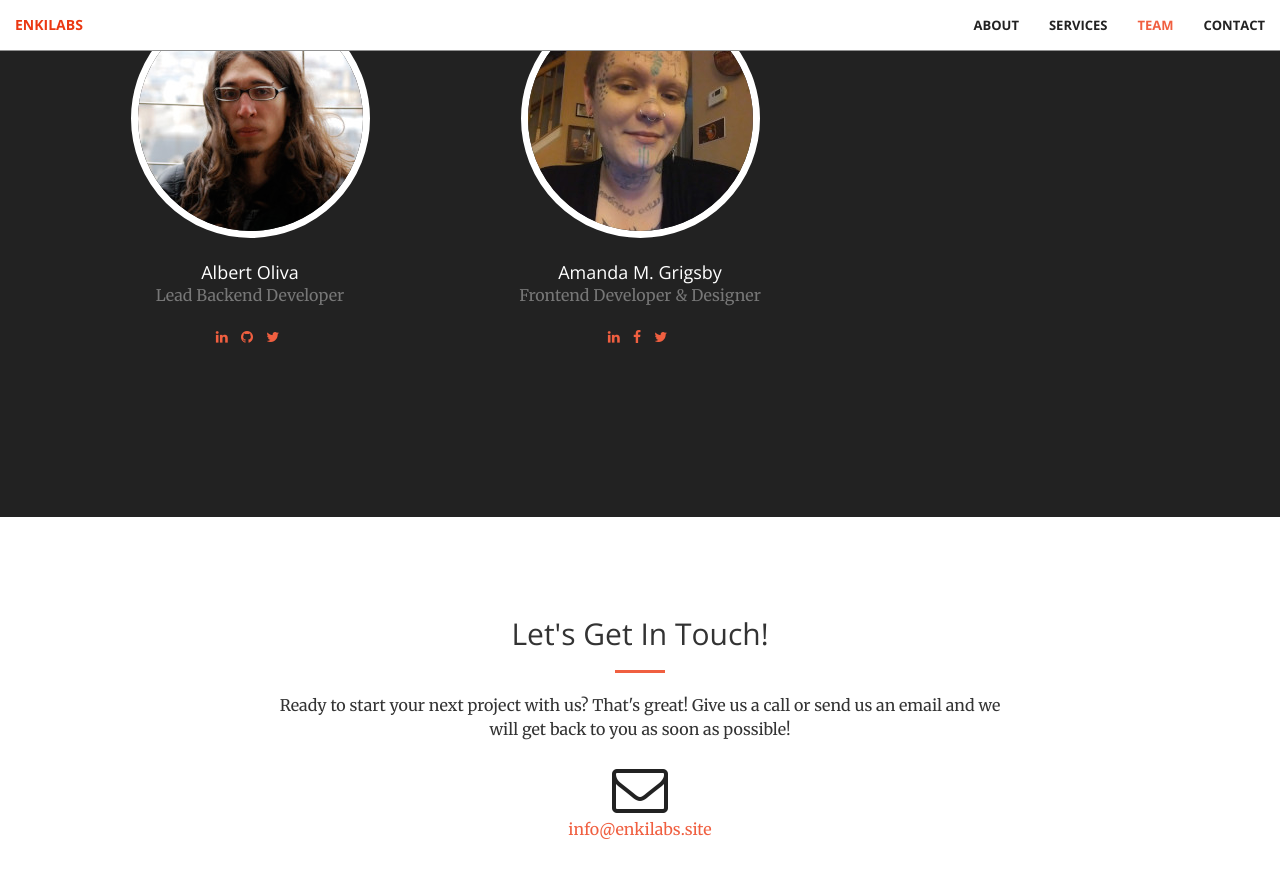
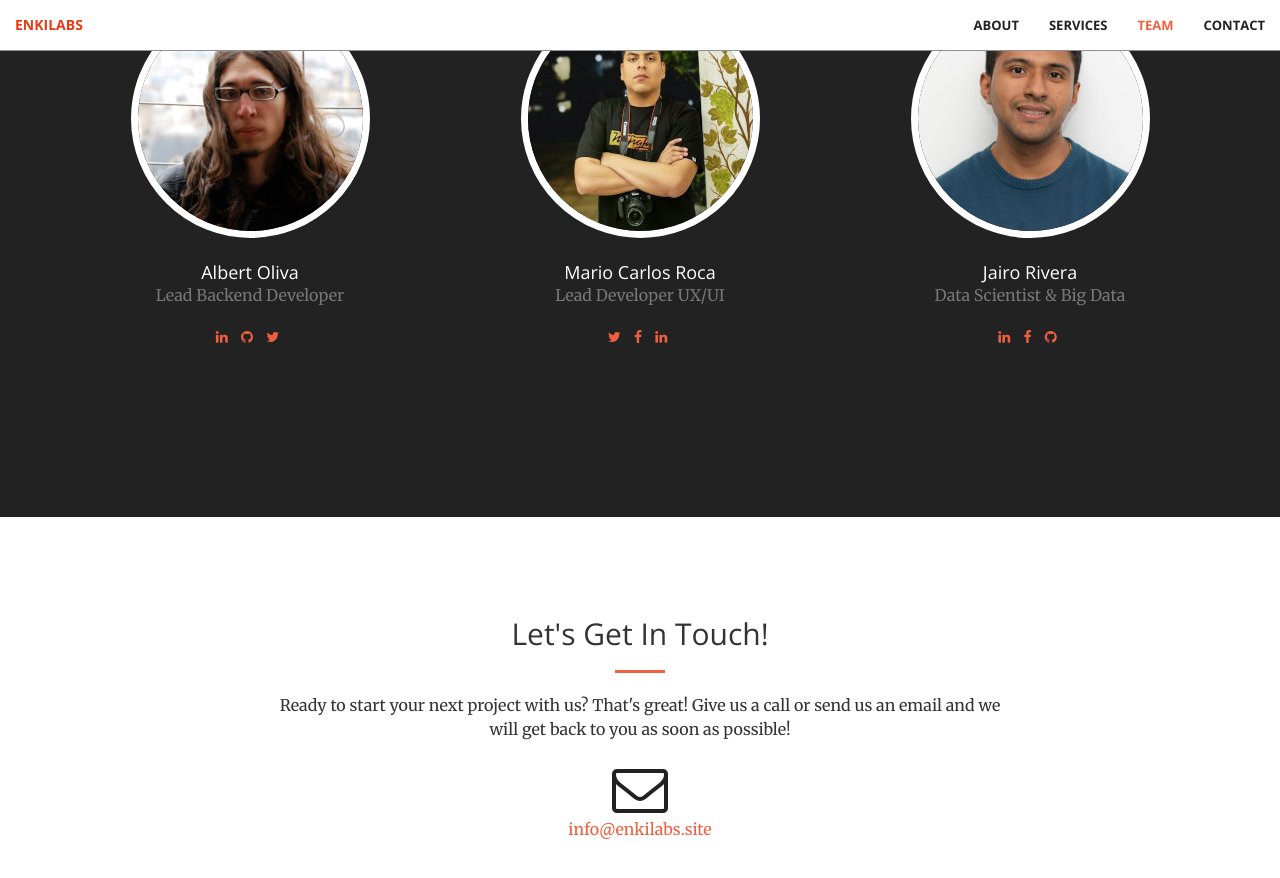
Before and after one commit to aiw3ndil/enkilabs, a Jekyll site: the page built from index.html, in a window 1280 px wide and 900 px high, scrolled down 1951 px. Shown: the top 878 px of the window. Built offline with Jekyll 4.4.1, drawn with Linux system fonts in a browser that asks for light colours; part of the change alters nothing that is shown.

Commit message:
Team re sorting

```diff
--- a/_config.yml
+++ b/_config.yml
@@ -24,35 +24,35 @@ people:
     - title: twitter
       url: https://twitter.com/aiw3ndil
 
-#- name: Mario Carlos Roca
-#  pic: 2
-#  position: Lead Developer UX/UI
-#  social:
-#    - title: twitter
-#      url: https://twitter.com/marioccarloss
-#    - title: facebook
-#      url: https://www.facebook.com/marioccarloss
-#    - title: linkedin
-#      url: https://www.linkedin.com/in/marioccarloss/
-#
-#- name: Jairo Rivera
-#  pic: 3
-#  position: Data Scientist & Big Data
+- name: Mario Carlos Roca
+  pic: 2
+  position: Lead Developer UX/UI
+  social:
+    - title: twitter
+      url: https://twitter.com/marioccarloss
+    - title: facebook
+      url: https://www.facebook.com/marioccarloss
+    - title: linkedin
+      url: https://www.linkedin.com/in/marioccarloss/
+
+- name: Jairo Rivera
+  pic: 3
+  position: Data Scientist & Big Data
+  social:
+    - title: linkedin
+      url: https://www.linkedin.com/in/jairoriveracueva
+    - title: facebook
+      url: https://www.facebook.com/jairoabrahan.riveracueva
+    - title: github
+      url: #
+
+#- name: Amanda M. Grigsby
+#  pic: 4
+#  position: Frontend Developer & Designer
 #  social:
 #    - title: linkedin
-#      url: https://www.linkedin.com/in/jairoriveracueva
+#      url: https://www.linkedin.com/in/amanda-paes-de-barros-a220b71b6/
 #    - title: facebook
-#      url: https://www.facebook.com/jairoabrahan.riveracueva
-#    - title: github
-#      url: #
-
-- name: Amanda M. Grigsby
-  pic: 4
-  position: Frontend Developer & Designer
-  social:
-    - title: linkedin
-      url: https://www.linkedin.com/in/amanda-paes-de-barros-a220b71b6/
-    - title: facebook
-      url: https://www.facebook.com/mandichloemalaise
-    - title: twitter
-      url: https://twitter.com/ada_willow
+#      url: https://www.facebook.com/mandichloemalaise
+#    - title: twitter
+#      url: https://twitter.com/ada_willow
```
